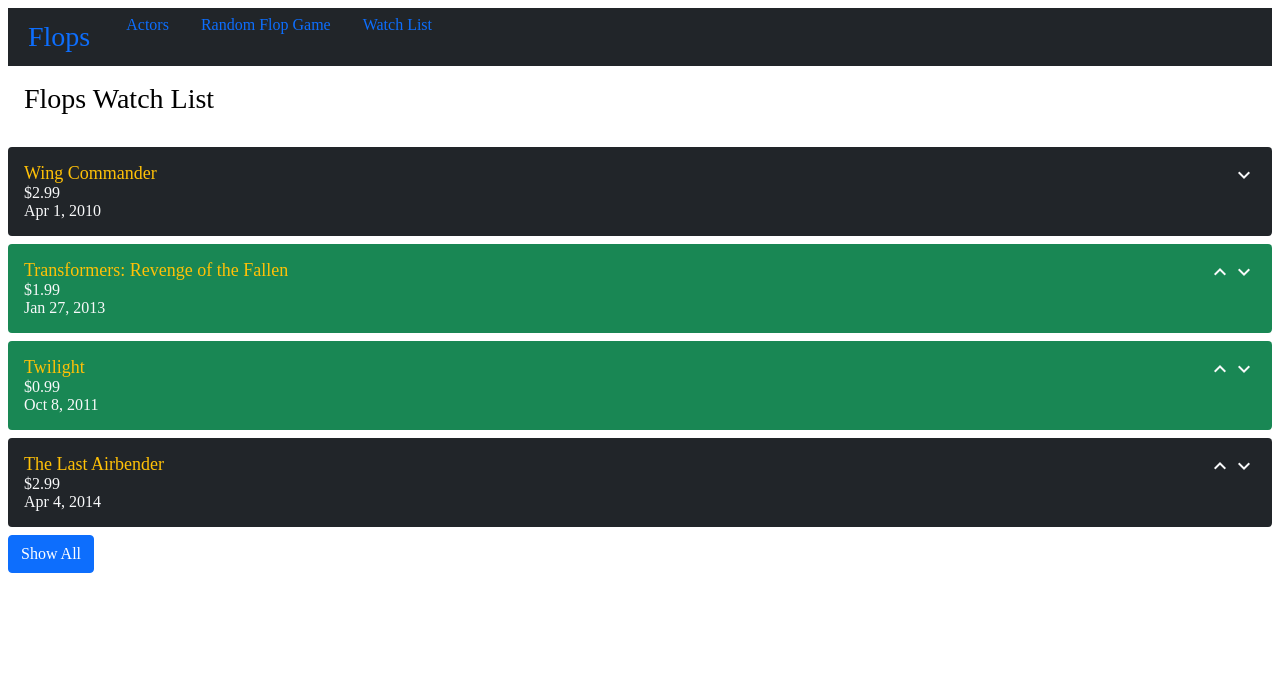
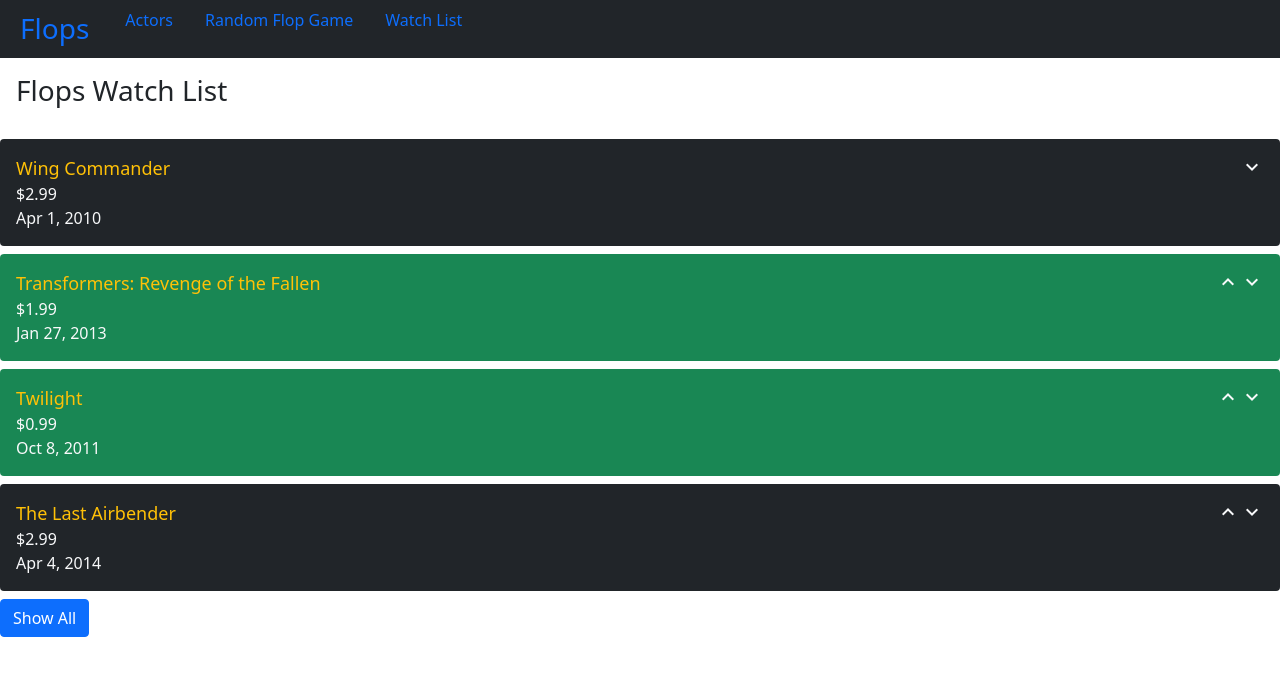
Before and after one commit to hardik-kapoor/flopmovies, an Angular app: page /watchlist in a window 1280 px wide. Shown: the top 676 px of the page. Built offline with nearby package versions, Linux system fonts and the light colour scheme.

Commit message:
working now

```diff
--- a/src/app/watch-list-item/watch-list-item.component.css
+++ b/src/app/watch-list-item/watch-list-item.component.css
@@ -1,5 +1,4 @@
-@import "~bootstrap/dist/css/bootstrap.css";
-@import "~material-design-icons/iconfont/material-icons.css";
+
 
 i{
     cursor: pointer;
--- a/src/app/watch-list/watch-list.component.ts
+++ b/src/app/watch-list/watch-list.component.ts
@@ -10,13 +10,11 @@
 export class WatchListComponent implements OnInit {
 
   watchList=WATCH_LIST;
-  title=this.watchList.length+' items';
   end:number=4;
 
   constructor(private titleService: Title){}
 
   ngOnInit(){
-    this.titleService.setTitle(this.title);
   }
   swap(index1:number,index2:number)
   {
--- a/src/styles.css
+++ b/src/styles.css
@@ -1 +1,3 @@
 /* You can add global styles to this file, and also import other style files */
+@import "~bootstrap/dist/css/bootstrap.css";
+@import "~material-design-icons/iconfont/material-icons.css";
```
